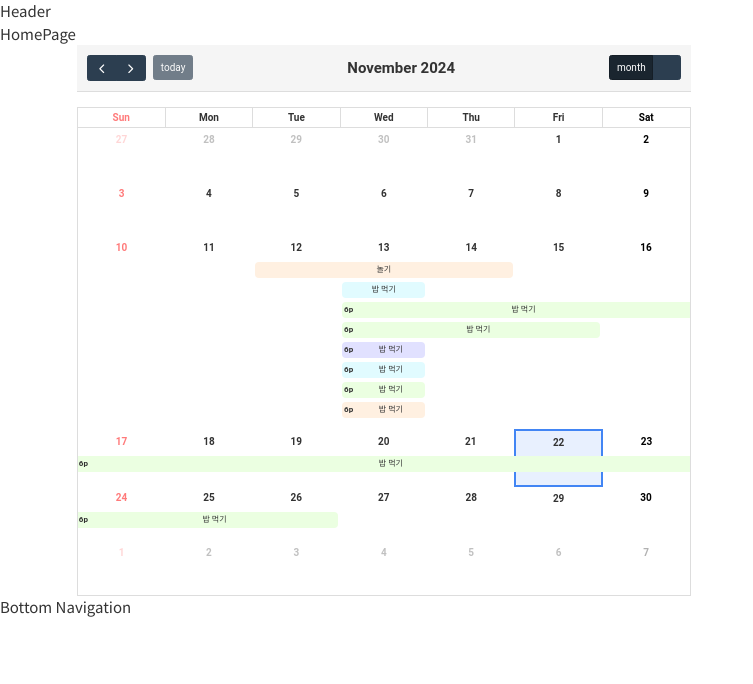
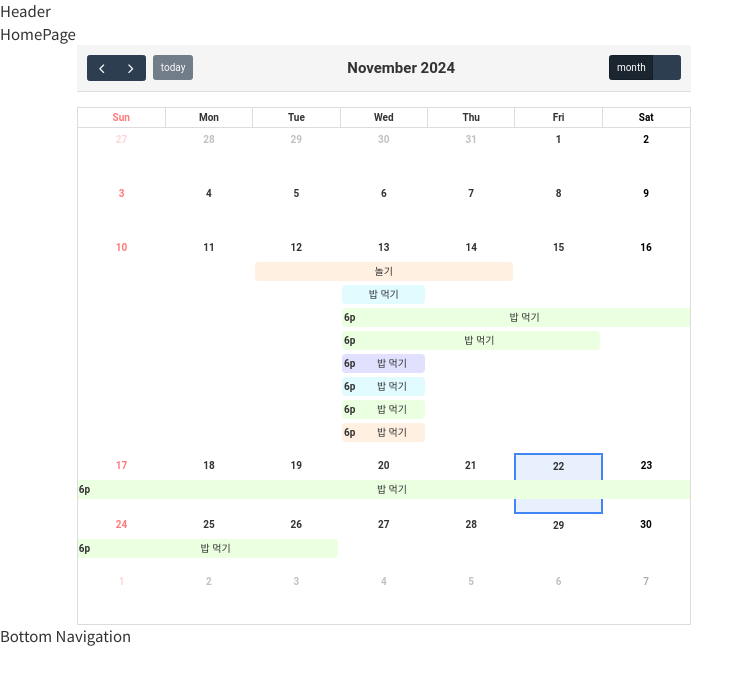
Before and after one commit to prgrms-web-devcourse-final-project/WEB1_1_ALL-I_FE, a React (Vite) app: page / in a window 1280 px wide. Shown: the top 684 px of the page, without its empty margins (0-753 px from the left). Built offline with nearby package versions, Linux system fonts and the light colour scheme; a web font is replaced by a local one.

Commit message:
chore: index.css 파일에 --font-size-micro-small, --color-red 변수 추가

```diff
--- a/src/components/common/calendar/month/CalendarMonth.style.ts
+++ b/src/components/common/calendar/month/CalendarMonth.style.ts
@@ -61,6 +61,18 @@ export const CalendarWrapper = styled.div`
 
   /* 일요일 색상 */
   .fc-day-sun {
-    color: #ff7a7a;
+    color: var(--color-red);
+  }
+
+  /* 이벤트 시간 스타일 */
+  .fc-event-time {
+    font-size: var(--font-size-micro);
+    font-weight: bold;
+    margin-right: 4px;
+  }
+
+  /* 이벤트 제목 스타일 */
+  .fc-event-title {
+    font-size: var(--font-size-micro);
   }
 `;
--- a/src/components/common/calendar/month/CalendarMonth.tsx
+++ b/src/components/common/calendar/month/CalendarMonth.tsx
@@ -10,10 +10,10 @@ import { PERSONAL_EVENT_DATA } from "@/mocks/PERSONAL_EVENT_DATA";
  */
 
 const CATEGORY_COLOR = {
-  1: "#FFF0E1",
-  2: "#EBFFE1",
-  3: "#E1FBFF",
-  4: "#E1E1FF",
+  "1": "#FFF0E1",
+  "2": "#EBFFE1",
+  "3": "#E1FBFF",
+  "4": "#E1E1FF",
 };
 
 function CalendarMonth() {
--- a/src/index.css
+++ b/src/index.css
@@ -13,6 +13,7 @@ html {
   --font-size-medium: 1rem; /* 15px */
   --font-size-small: 0.8rem; /* 12px */
   --font-size-micro: 0.667rem; /* 10px */
+  --font-size-micro-small: 0.533rem; /* 8px */
 
   /* font-weight */
   --font-weight-bold: 600;
@@ -27,6 +28,7 @@ html {
   /* color */
   --color-primary: #97cdbd;
   --color-primary-hover: #5fb69c;
+  --color-red: #ff7a7a;
 
   /* 무채색 계열 */
   --color-white: #ffffff;
```
